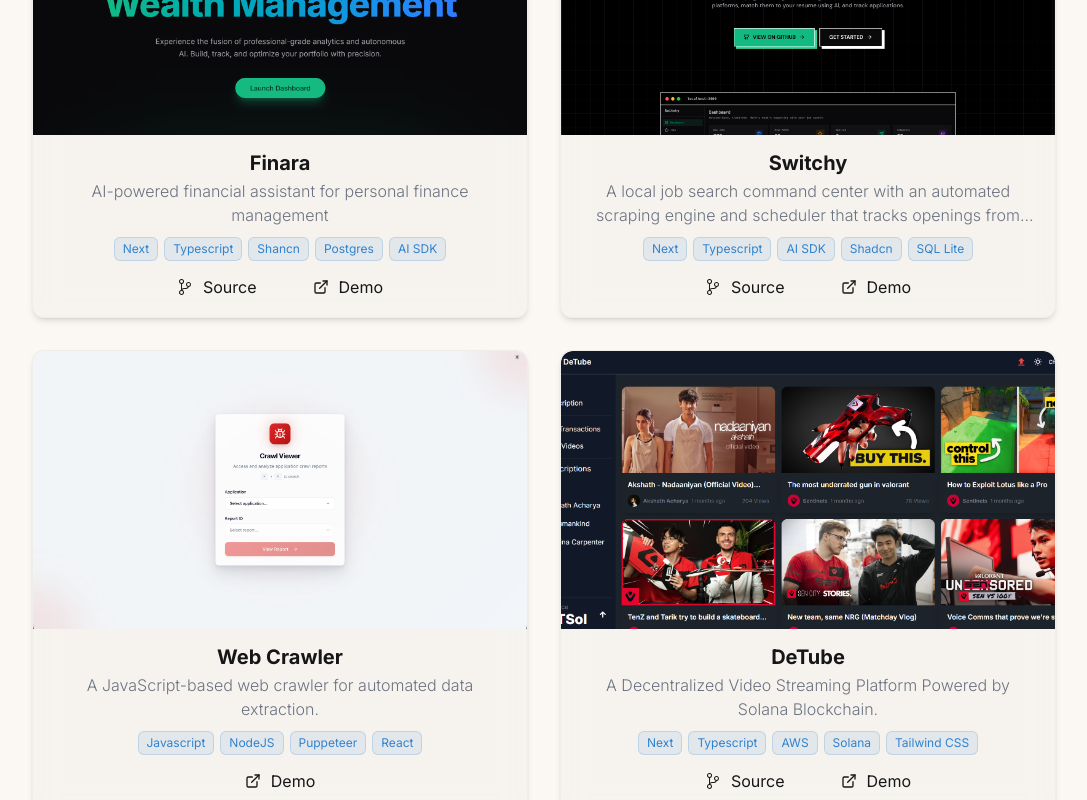
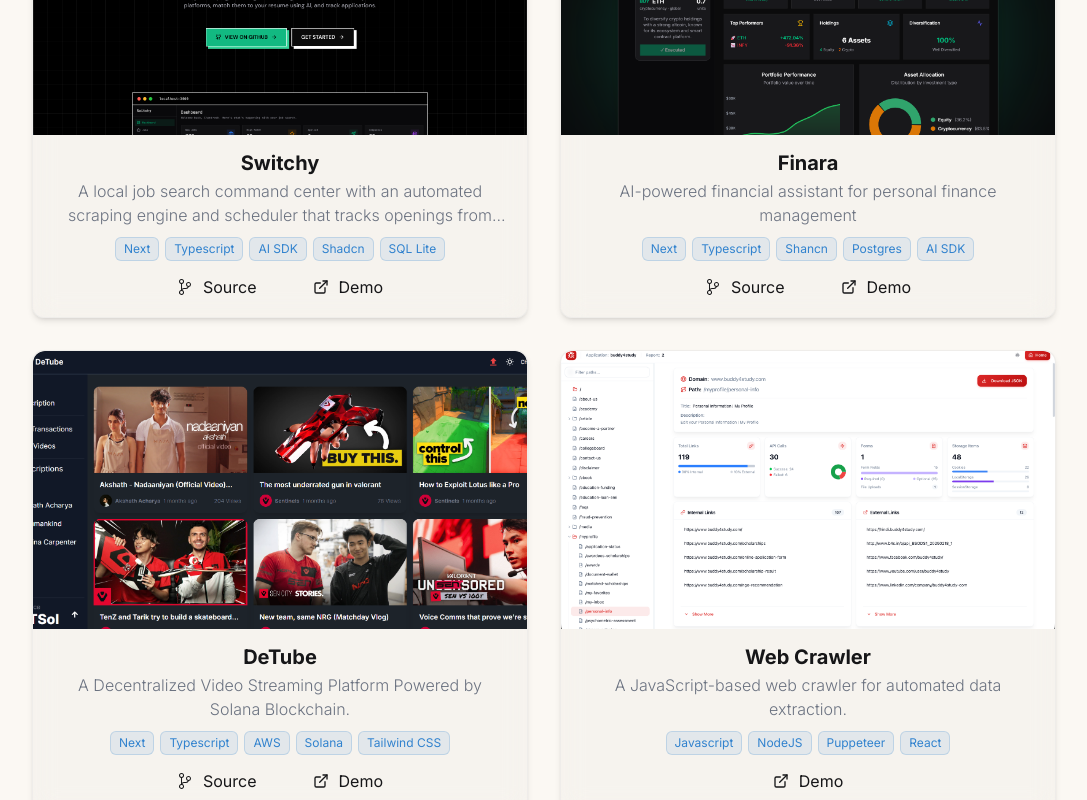
Before and after one commit to Chandresh726/Portfolio, a Next.js app: page /projects in a window 1280 px wide. Shown: the part 380-1180 px from the top of the page, without its empty margins (96-1183 px from the left). Built offline with nearby package versions, Linux system fonts and the light colour scheme.

Commit message:
Updated Experience

```diff
--- a/app/sections/project/index.tsx
+++ b/app/sections/project/index.tsx
@@ -7,8 +7,6 @@
 import { ErrorBoundary } from "react-error-boundary";
 import { Projects } from "../../projects/components/Projects";
 import { SITE_ROUTES, PROJECTS } from "../../../constants";
-
-const FEATURED_PROJECT_ORDER = ["Switchy", "Finara", "DeTube", "Web Crawler"] as const;
 
 const containerVariants = {
 	hidden: {},
@@ -33,15 +31,7 @@
 };
 
 export function ProjectsSection() {
-	const orderedFeaturedProjects = FEATURED_PROJECT_ORDER.map((title) =>
-		PROJECTS.find((project) => project.title === title)
-	).filter((project): project is (typeof PROJECTS)[number] => Boolean(project));
-
-	const remainingProjects = PROJECTS.filter(
-		(project) => !FEATURED_PROJECT_ORDER.includes(project.title as (typeof FEATURED_PROJECT_ORDER)[number])
-	);
-
-	const featuredProjects = [...orderedFeaturedProjects, ...remainingProjects].slice(0, 4);
+	const featuredProjects = PROJECTS.slice(0, 4);
 
 	return (
 		<section id="projects" className="section">
--- a/content/experience.json
+++ b/content/experience.json
@@ -4,53 +4,53 @@
 		"logo": "/images/experian.png",
 		"title": "Senior Software Engineer",
 		"location": "Hyderabad",
+		"jobType": "Hybrid",
 		"start": "Apr 2026",
 		"end": "Present",
-		"highlights": [
-			"Continuing to lead backend and infrastructure initiatives at **Experian**."
-		],
-		"descriptionType": "paragraph",
-		"technologies": ["AWS", "Golang", "Terraform", "Lambda", "API Gateway"]
+		"description": [
+			"Developing a **full stack B2B SaaS application** that enables clients to validate eligibility strategy changes through automated test execution. Built with **React**, **AWS API Gateway**, and **Python Lambda** functions.",
+			"Led Migration of **20+** client APIs from **APIGEE** proxies to **AWS API Gateway** and **AWS Lambda (Golang)**, improving maintainability, reducing infrastructure costs, and lowering end-to-end API latency by **25%** ."
+		]
 	},
 	{
 		"company": "Experian",
 		"logo": "/images/experian.png",
 		"title": "Associate Software Engineer",
 		"location": "Hyderabad",
+		"jobType": "Hybrid",
 		"start": "Oct 2023",
 		"end": "Mar 2026",
-		"highlights": [
-			"Migrated **20+ client APIs** from APIGEE proxies to **AWS API Gateway + Lambda (Golang)**, improving maintainability, reducing infrastructure cost, and lowering end-to-end API latency by **~25%**",
-			"Built an internal **AI-powered** chat application for engineering teams using **RAG and MCP**, with integrations into enterprise tooling to support knowledge retrieval, automated workflows, and efficient troubleshooting",
-			"Built and managed **cloud infrastructure using Terraform**, enabling consistent provisioning and automated setups. Established **disaster recovery** for 5+ microservices via us-west-2 replication, ensuring high availability"
-		],
-		"technologies": ["AWS", "Golang", "Terraform", "Lambda", "API Gateway", "RAG", "MCP"]
+		"description": [
+			"Built **backend services** and cloud infrastructure for “**Instant Unlock**,” a B2B solution that enables consumers to temporarily unlock frozen credit profiles directly within client platforms using **KBA/OTP** based authentication workflows. Developed APIs using **Spring Boot**, background processing using **Spring Batch**.",
+			"Built an internal **AI-powered** chat application for engineering teams using **RAG** and **MCP**, with integrations into enterprise tooling to support knowledge retrieval, automated workflows, and efficient troubleshooting.",
+			"Led the **zero-downtime DB migration** of backend application handling **150k+** monthly transactions from a single-region deployment to a **global database architecture**, ensuring high availability and seamless cutover.",
+			"Built and managed **cloud infrastructure** using **Terraform** and implemented disaster recovery infrastructure for multiple existing microservices through cross-region resource replication to us-west-2."
+		]
 	},
 	{
 		"company": "Experian",
 		"logo": "/images/experian.png",
 		"title": "Software Engineer Intern",
 		"location": "Hyderabad",
+		"jobType": "Hybrid",
 		"start": "Sept 2022",
 		"end": "Sept 2023",
-		"highlights": [
-			"Developed and maintained **20+ RESTful APIs** using **Spring Boot**, integrating **Spring Batch** for scheduled jobs and addressing security vulnerabilities to support stable production releases",
-			"Built **CI/CD pipelines** using **Jenkins** for multiple **AWS ECS** microservices, integrating **SonarQube**, **Veracode**, and **Wiz** for automated quality and security checks",
-			"Created **Splunk** and **Dynatrace** dashboards to monitor application health, logs, and performance in real time"
-		],
-		"technologies": ["Spring Boot", "Jenkins", "AWS ECS", "Splunk", "Dynatrace", "SonarQube"]
+		"description": [
+			"Developed and maintained **20+ RESTful APIs** using **Spring Boot**, production releases, and major JDK version upgrades while addressing security vulnerabilities and improving application stability.",
+			"Built **CI/CD** pipelines for multiple **AWS ECS** microservices using **Jenkins**, integrating SonarQube, Veracode, Checkmarx, and Wiz for automated quality, security, and vulnerability validation.",
+			"Created observability dashboards using **Splunk** and **Dynatrace** to monitor application health, logs, performance metrics, and production incidents in real time."
+		]
 	},
 	{
 		"company": "Teleparadigm",
 		"logo": "/images/teleparadigm.png",
 		"title": "Junior Developer",
 		"location": "Hyderabad",
+		"jobType": "On-Site",
 		"start": "Sept 2021",
 		"end": "Dec 2021",
-		"highlights": [
-			"Developed advanced **ReactJS** web solutions for **KMIT, NGIT, and KMEC** institutions, including modules for attendance, exam results, and live classroom video streaming."
-		],
-		"descriptionType": "paragraph",
-		"technologies": ["React", "JavaScript", "Web Development"]
+		"description": [
+			"Developed **React (JavaScript)** web application for KMIT, NGIT, and KMEC institutions, including modules for attendance, exam results, live classroom video streaming."
+		]
 	}
 ]
--- a/content/projects.json
+++ b/content/projects.json
@@ -1,19 +1,4 @@
 [
-	{
-		"title": "Finara",
-		"description": "AI-powered financial assistant for personal finance management",
-		"images": [
-			"/images/finara/1.png",
-			"/images/finara/2.png",
-			"/images/finara/3.png",
-			"/images/finara/4.png",
-			"/images/finara/5.png",
-			"/images/finara/6.png"
-		],
-		"liveUrl": "https://finara.slope726.in/",
-		"repoUrl": "https://github.com/Chandresh726/Finara-v2",
-		"stack": ["Next", "Typescript", "Shancn", "Postgres", "AI SDK"]
-	},
 	{
 		"title": "Switchy",
 		"description": "A local job search command center with an automated scraping engine and scheduler that tracks openings from selected companies, scores role fit against your profile, and helps you apply faster with AI-assisted cover letter and referral message generation.",
@@ -28,22 +13,34 @@
 		],
 		"liveUrl": "https://switchy.slope726.in/",
 		"repoUrl": "https://github.com/Chandresh726/Switchy",
-		"stack": ["Next", "Typescript", "AI SDK", "Shadcn", "SQL Lite"]
+		"stack": [
+			"Next",
+			"Typescript",
+			"AI SDK",
+			"Shadcn",
+			"SQL Lite"
+		]
 	},
 	{
-		"title": "Web Crawler",
-		"description": "A JavaScript-based web crawler for automated data extraction.",
+		"title": "Finara",
+		"description": "AI-powered financial assistant for personal finance management",
 		"images": [
-			"/images/crawler/1.png",
-			"/images/crawler/2.png",
-			"/images/crawler/3.png",
-			"/images/crawler/4.png",
-			"/images/crawler/5.png",
-			"/images/crawler/6.png"
+			"/images/finara/2.png",
+			"/images/finara/1.png",
+			"/images/finara/3.png",
+			"/images/finara/4.png",
+			"/images/finara/5.png",
+			"/images/finara/6.png"
 		],
-		"liveUrl": "https://crawler.trushield.tech/",
-		"repoUrl": null,
-		"stack": ["Javascript", "NodeJS", "Puppeteer", "React"]
+		"liveUrl": "https://finara.slope726.in/",
+		"repoUrl": "https://github.com/Chandresh726/Finara-v2",
+		"stack": [
+			"Next",
+			"Typescript",
+			"Shancn",
+			"Postgres",
+			"AI SDK"
+		]
 	},
 	{
 		"title": "DeTube",
@@ -57,15 +54,50 @@
 		],
 		"liveUrl": "https://detube.slope726.in/",
 		"repoUrl": "https://github.com/Chandresh726/DeTube",
-		"stack": ["Next", "Typescript", "AWS", "Solana", "Tailwind CSS"]
+		"stack": [
+			"Next",
+			"Typescript",
+			"AWS",
+			"Solana",
+			"Tailwind CSS"
+		]
+	},
+	{
+		"title": "Web Crawler",
+		"description": "A JavaScript-based web crawler for automated data extraction.",
+		"images": [
+			"/images/crawler/3.png",
+			"/images/crawler/2.png",
+			"/images/crawler/1.png",
+			"/images/crawler/4.png",
+			"/images/crawler/5.png",
+			"/images/crawler/6.png"
+		],
+		"liveUrl": "https://crawl-viewer.vercel.app/",
+		"repoUrl": null,
+		"stack": [
+			"Javascript",
+			"NodeJS",
+			"Puppeteer",
+			"React"
+		]
 	},
 	{
 		"title": "Passm",
 		"description": "A CLI password manager",
-		"images": ["/images/passm/1.png", "/images/passm/2.png", "/images/passm/3.png"],
+		"images": [
+			"/images/passm/1.png",
+			"/images/passm/2.png",
+			"/images/passm/3.png"
+		],
 		"liveUrl": "https://passm.slope726.in/",
 		"repoUrl": "https://github.com/Chandresh726/Passm",
-		"stack": ["Next", "Shadcn", "Typescript", "Rust"]
+		"stack": [
+			"Next",
+			"Shadcn",
+			"Typescript",
+			"Rust"
+		]
 	},
 	{
 		"title": "TruShield",
@@ -76,9 +108,13 @@
 			"/images/trushield/3.png",
 			"/images/trushield/4.png"
 		],
-		"liveUrl": "https://www.trushield.tech/",
+		"liveUrl": "https://trushield.vercel.app/",
 		"repoUrl": null,
-		"stack": ["React", "Javascript", "Tailwind CSS"]
+		"stack": [
+			"React",
+			"Javascript",
+			"Tailwind CSS"
+		]
 	},
 	{
 		"title": "Samraksha",
@@ -91,7 +127,13 @@
 		],
 		"liveUrl": "https://samraksha-test.onrender.com/",
 		"repoUrl": "https://github.com/Chandresh726/samraksha",
-		"stack": ["React", "MongoDB", "Express", "Node", "Javascript"]
+		"stack": [
+			"React",
+			"MongoDB",
+			"Express",
+			"Node",
+			"Javascript"
+		]
 	},
 	{
 		"title": "Portfolio",
@@ -104,7 +146,11 @@
 		],
 		"liveUrl": "https://portfolio.slope726.in/",
 		"repoUrl": "https://github.com/Chandresh726/Portfolio",
-		"stack": ["Next", "Tailwind CSS", "Javascript"]
+		"stack": [
+			"Next",
+			"Tailwind CSS",
+			"Javascript"
+		]
 	},
 	{
 		"title": "Sun Minerals",
@@ -116,7 +162,10 @@
 		],
 		"liveUrl": "https://coal-site.vercel.app/",
 		"repoUrl": "https://github.com/Chandresh726/CoalSite",
-		"stack": ["React", "Javascript"]
+		"stack": [
+			"React",
+			"Javascript"
+		]
 	},
 	{
 		"title": "KISAN",
@@ -124,6 +173,11 @@
 		"images": [],
 		"liveUrl": null,
 		"repoUrl": "https://github.com/Chandresh726/Lexicon-Agriculture_Portal",
-		"stack": ["React", "MongoDB", "Flask", "Javascript"]
+		"stack": [
+			"React",
+			"MongoDB",
+			"Flask",
+			"Javascript"
+		]
 	}
 ]
--- a/content/seo.json
+++ b/content/seo.json
@@ -1,11 +1,12 @@
 {
 	"author": "Chandresh",
 	"siteTitle": "Portfolio",
-	"description": "Portfolio website of Chandresh Kumar - Software Developer, Frontend Developer, and Web3 Developer",
+	"description": "Portfolio website of Chandresh Kumar - Software Engineer",
 	"siteUrl": "https://portfolio.slope726.in/",
 	"keywords": [
 		"Chandresh Kumar",
 		"Software Developer",
+		"Software Engineer",
 		"Frontend developer",
 		"Portfolio website",
 		"Freelancer",
```
Also changed, not shown: app/sections/experience/index.tsx (+8 -7 lines).
